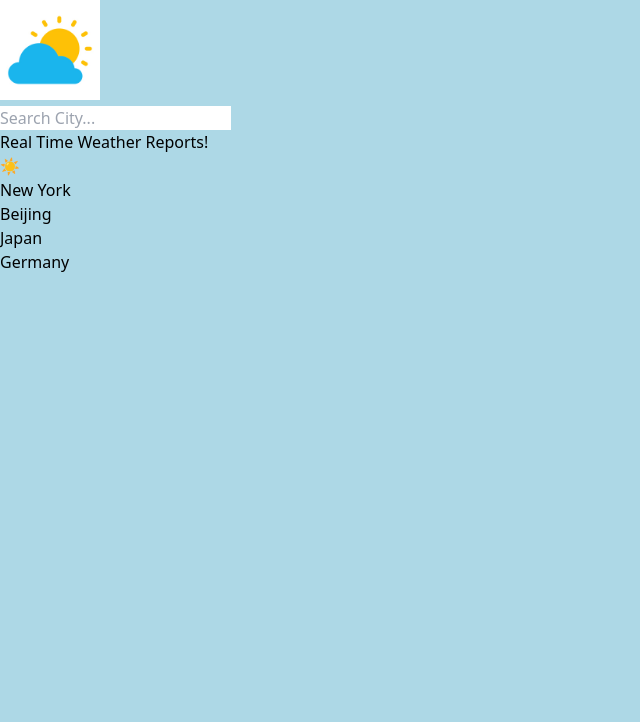
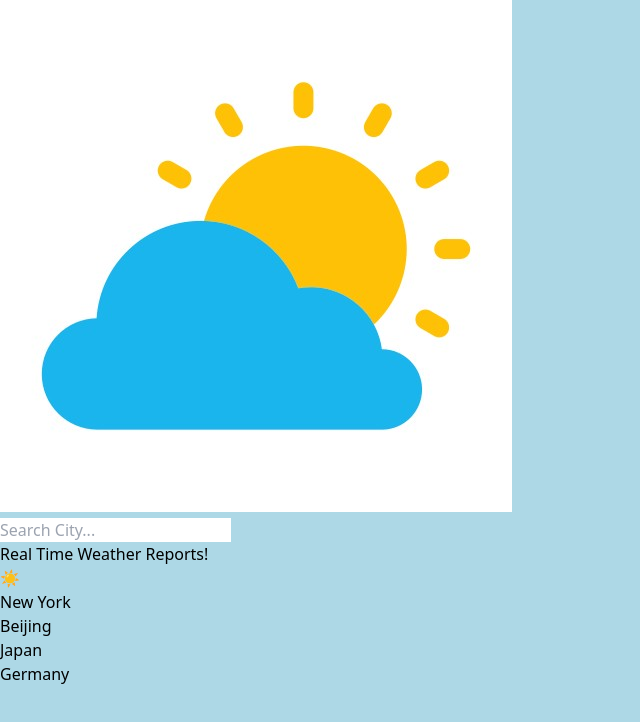
Before and after one commit to Pizzerko/WeatherApplication, a React (Vite) app in the folder Frontend/: page / in a window 1280 px wide. Shown: the top 722 px of the page, without its empty margins (0-640 px from the left). Built offline with nearby package versions, Linux system fonts and the light colour scheme; no server answers.

Commit message:
Fixing Image

```diff
--- a/Frontend/src/Navbar.jsx
+++ b/Frontend/src/Navbar.jsx
@@ -26,7 +26,7 @@ const Navbar = () => {
     <div className='bg-cyan-200 flex justify-between'>
         <button onClick={handleClick}>
           <div className="flex px-6" >
-            <img src="public/weather-logo.jpg" width={100} height={100}/>
+            <img src="/public/weather-logo.jpg" className="w-[100px] h-[100px]"/>
           </div>
         </button>
         <div className="flex flex-col justify-center">
```
